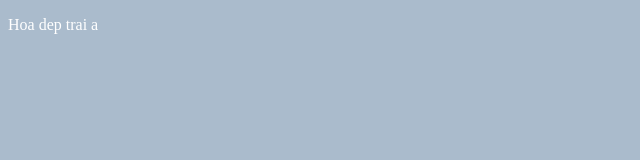
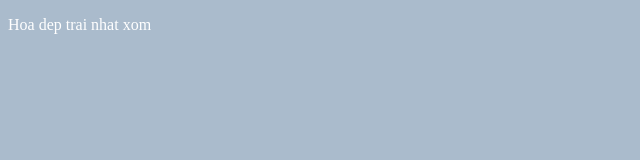
Before and after one commit to hoadzzz/git-basic, a plain HTML site: page index.html in a window 1280 px wide. Shown: the full height of the page, 0-640 px from the left. Drawn offline with Linux system fonts and the light colour scheme.

Commit message:
Update index.html

```diff
--- a/index.html
+++ b/index.html
@@ -10,6 +10,6 @@
 </head>
 <link rel="stylesheet" href="style2.css">
 <body>
-    <p>Hoa dep trai a</p>
+    <p>Hoa dep trai nhat xom</p>
 </body>
 </html>
```
